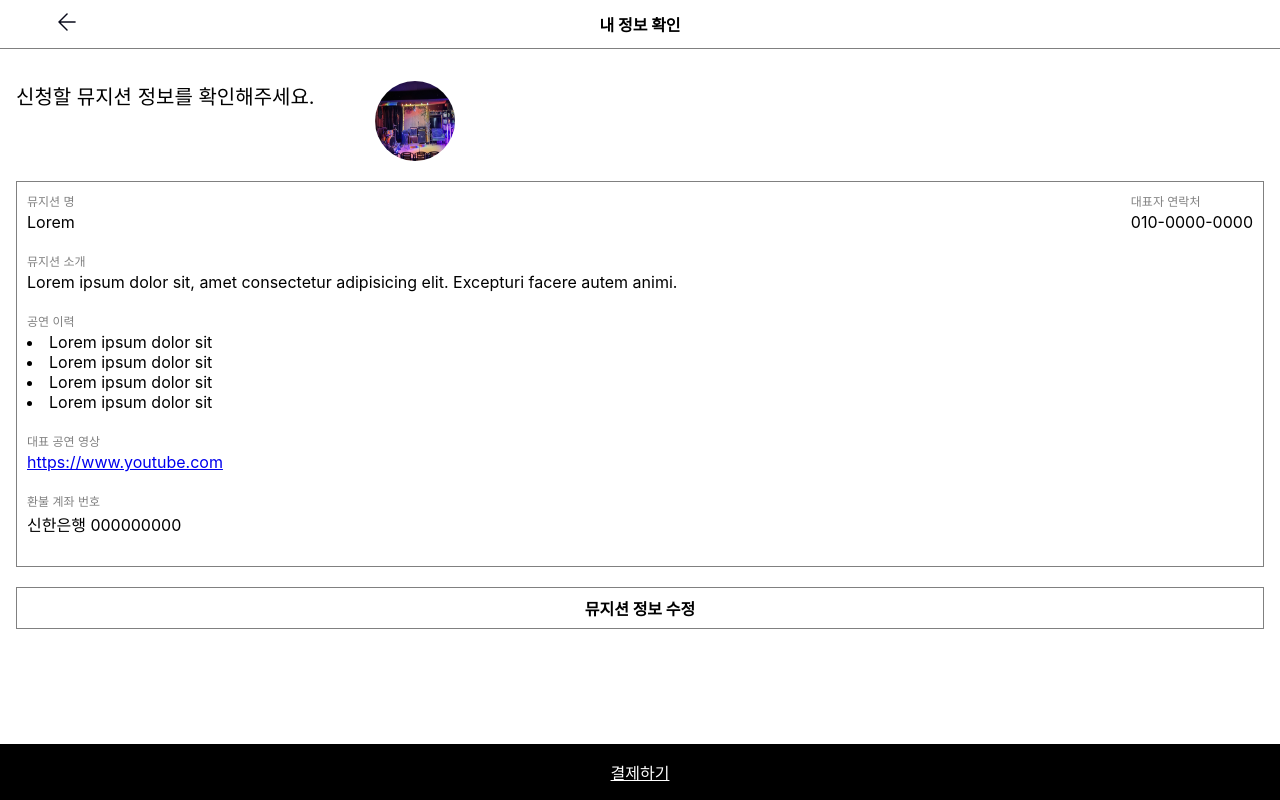
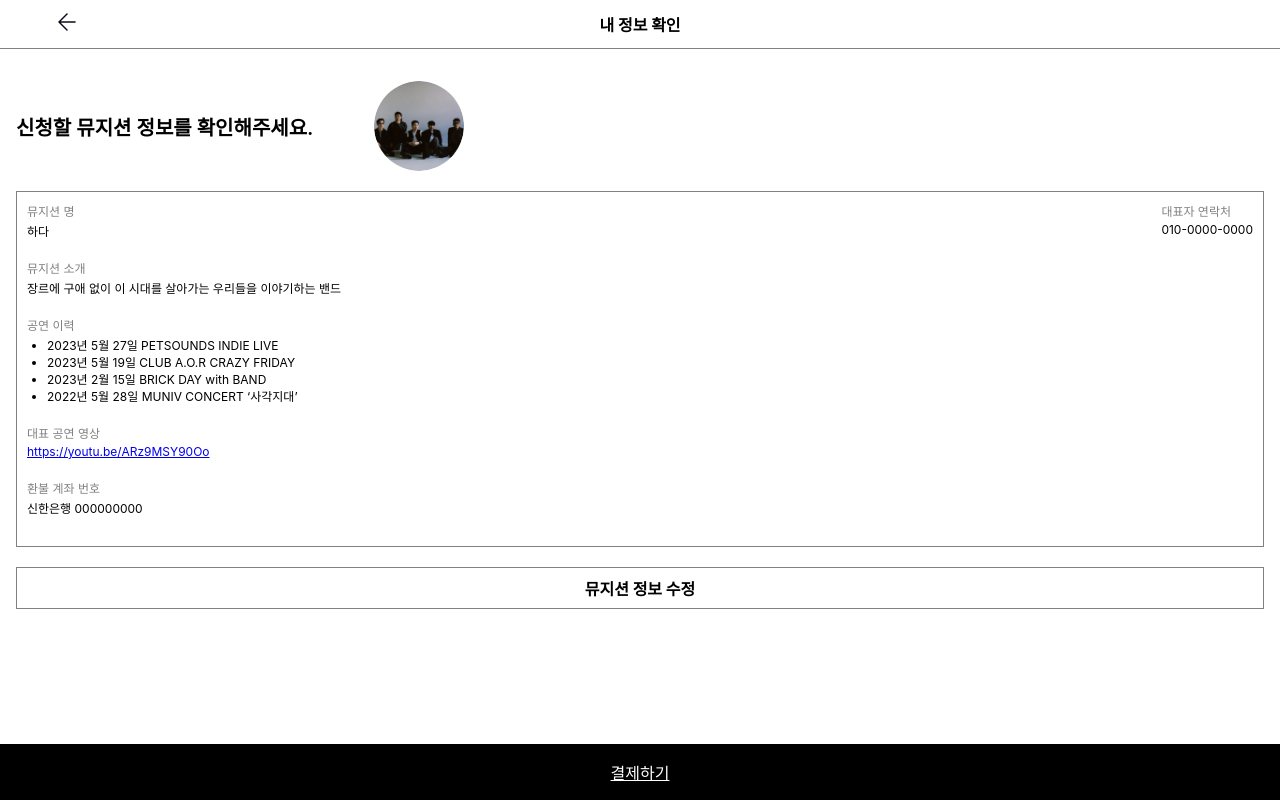
Before and after one commit to dongree/Indiconnect, a React (Create React App) app: page /apply in a window 1280 px wide. Built offline with nearby package versions, Linux system fonts and the light colour scheme.

Commit message:
apply 페이지 contents 추가

```diff
--- a/src/components/title_template/title_template.module.css
+++ b/src/components/title_template/title_template.module.css
@@ -9,3 +9,7 @@
   font-size: 0.75rem;
   margin-bottom: 3px;
 }
+
+.description {
+  font-size: 0.75rem;
+}
--- a/src/pages/Apply.module.css
+++ b/src/pages/Apply.module.css
@@ -9,16 +9,18 @@
 .box {
   display: flex;
   margin: 16px 0;
+  align-items: center;
 }
 
 .text {
   font-size: 1.25rem;
   padding-right: 60px;
+  font-weight: 600;
 }
 
 .img {
-  width: 80px;
-  height: 80px;
+  width: 90px;
+  height: 90px;
   border-radius: 50%;
 }
 
--- a/src/pages/Apply.tsx
+++ b/src/pages/Apply.tsx
@@ -11,29 +11,28 @@ export default function Apply() {
       <div className={styles.sub_container}>
         <div className={styles.box}>
           <p className={styles.text}>신청할 뮤지션 정보를 확인해주세요.</p>
-          <img
-            src="/img/music_hall.png"
-            alt="music_hall"
-            className={styles.img}
-          />
+          <img src="/img/band.png" alt="band" className={styles.img} />
         </div>
         <div className={styles.infos}>
           <div className={styles.info_box}>
-            <TitleTemplate title="뮤지션 명">Lorem</TitleTemplate>
+            <TitleTemplate title="뮤지션 명">하다</TitleTemplate>
             <TitleTemplate title="대표자 연락처">010-0000-0000</TitleTemplate>
           </div>
           <TitleTemplate title="뮤지션 소개">
-            Lorem ipsum dolor sit, amet consectetur adipisicing elit. Excepturi
-            facere autem animi.
+            장르에 구애 없이 이 시대를 살아가는 우리들을 이야기하는 밴드
           </TitleTemplate>
           <TitleTemplate title="공연 이력">
-            <li>Lorem ipsum dolor sit</li>
-            <li>Lorem ipsum dolor sit</li>
-            <li>Lorem ipsum dolor sit</li>
-            <li>Lorem ipsum dolor sit</li>
+            <ul>
+              <li>2023년 5월 27일 PETSOUNDS INDIE LIVE</li>
+              <li>2023년 5월 19일 CLUB A.O.R CRAZY FRIDAY</li>
+              <li>2023년 2월 15일 BRICK DAY with BAND</li>
+              <li>2022년 5월 28일 MUNIV CONCERT ‘사각지대’</li>
+            </ul>
           </TitleTemplate>
           <TitleTemplate title="대표 공연 영상">
-            <a href="https://www.youtube.com">https://www.youtube.com</a>
+            <a href="https://youtu.be/ARz9MSY90Oo">
+              https://youtu.be/ARz9MSY90Oo
+            </a>
           </TitleTemplate>
           <TitleTemplate title="환불 계좌 번호">
             신한은행 000000000
```
Also changed, not shown: public/img/band.png (added).
